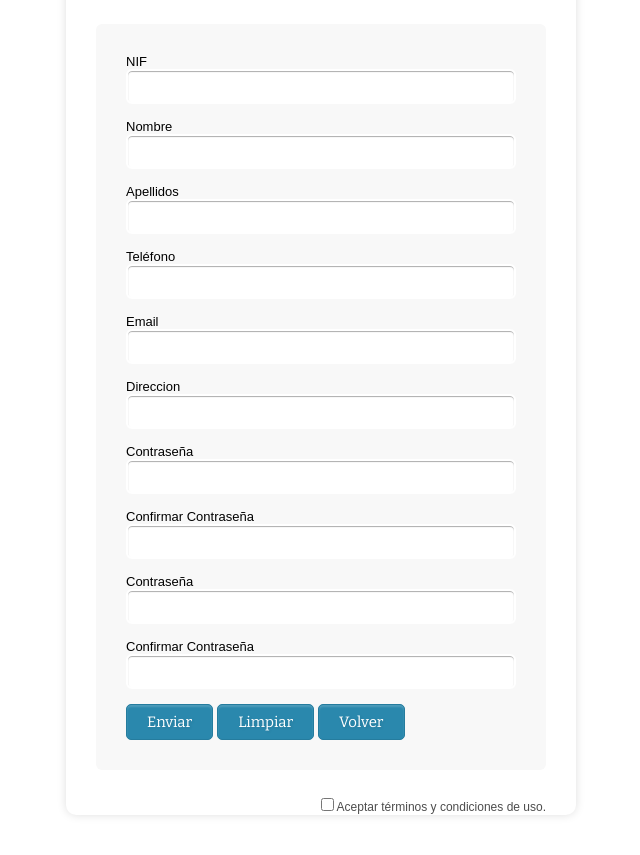
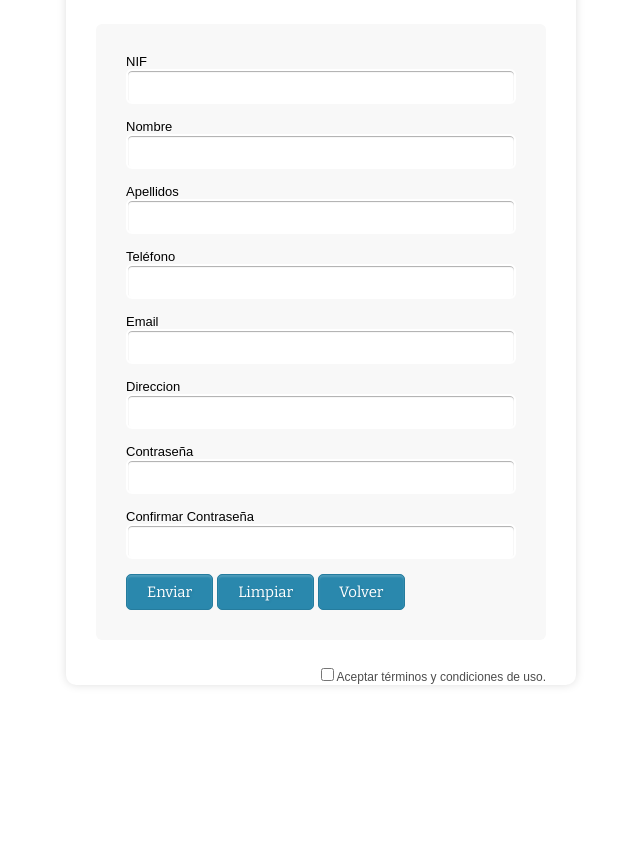
Before and after one commit to Sergio2431/ProyectoFinal, a plain HTML site: page Proyecto/ProyectoIntegrado/public/html/registerTrabajador.html in a window 1280 px wide. Shown: the part 119-974 px from the top of the page, without its empty margins (319-959 px from the left). After the commit the page ends 844 px from the top, so only its background shows below. Drawn offline with nearby package versions, Linux system fonts and the light colour scheme.

Commit message:
Actualizado

```diff
--- a/Proyecto/ProyectoIntegrado/public/html/registerTrabajador.html
+++ b/Proyecto/ProyectoIntegrado/public/html/registerTrabajador.html
@@ -23,9 +23,6 @@
           <label>Contraseña <input type="password" name="Contrasenya" id="Contrasenya" value="" required /></label>
           <label>Confirmar Contraseña <input type="password" name="re_contrasenya" value="" required /></label>
 
-          <label>Contraseña <input type="password" id="contrasenya" name="contrasenya" required /></label>
-          <label>Confirmar Contraseña <input type="password" id="re_contrasenya" name="re_contrasenya" required /></label>
-
           <input type="submit" onclick="comprobarContra()" value="Enviar">
           <input type="reset" id="limpiar" value="Limpiar">
           <input type="button" value="Volver" onclick="window.location.href='../index.html'">
```
